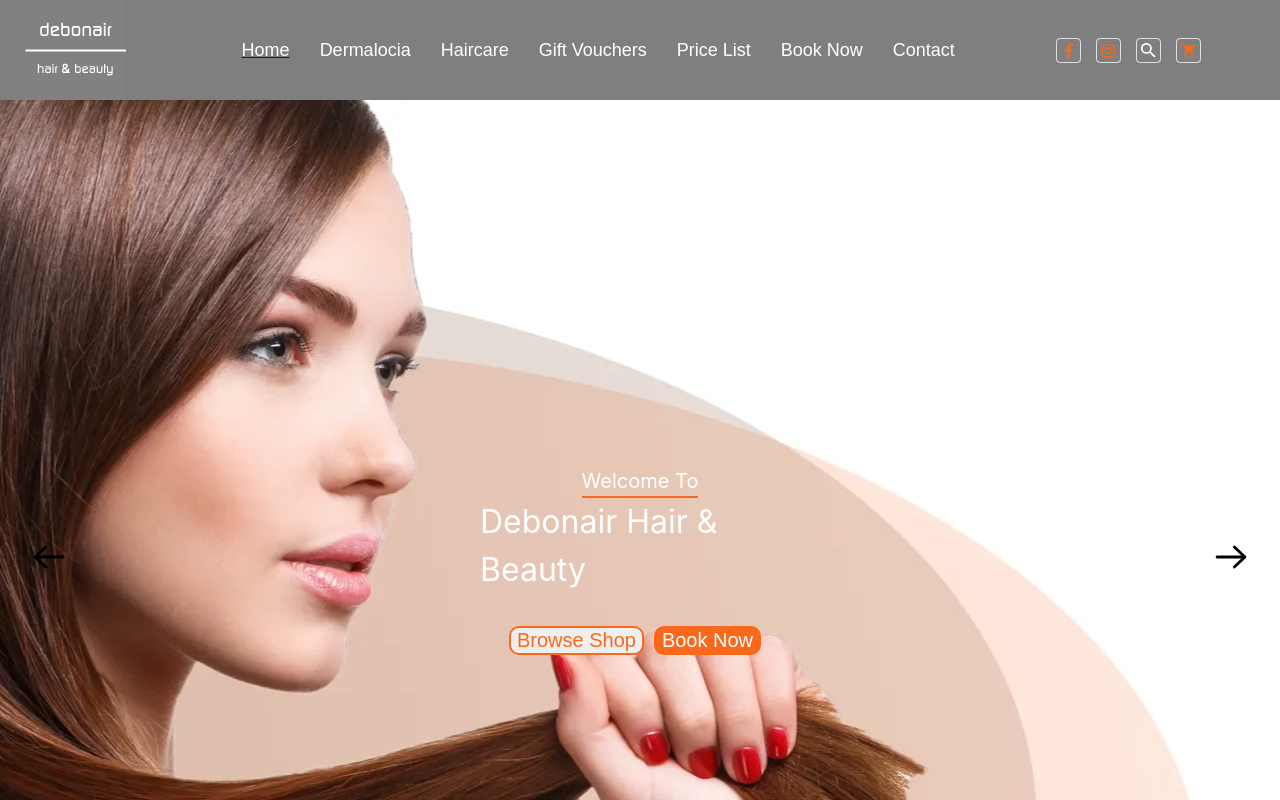
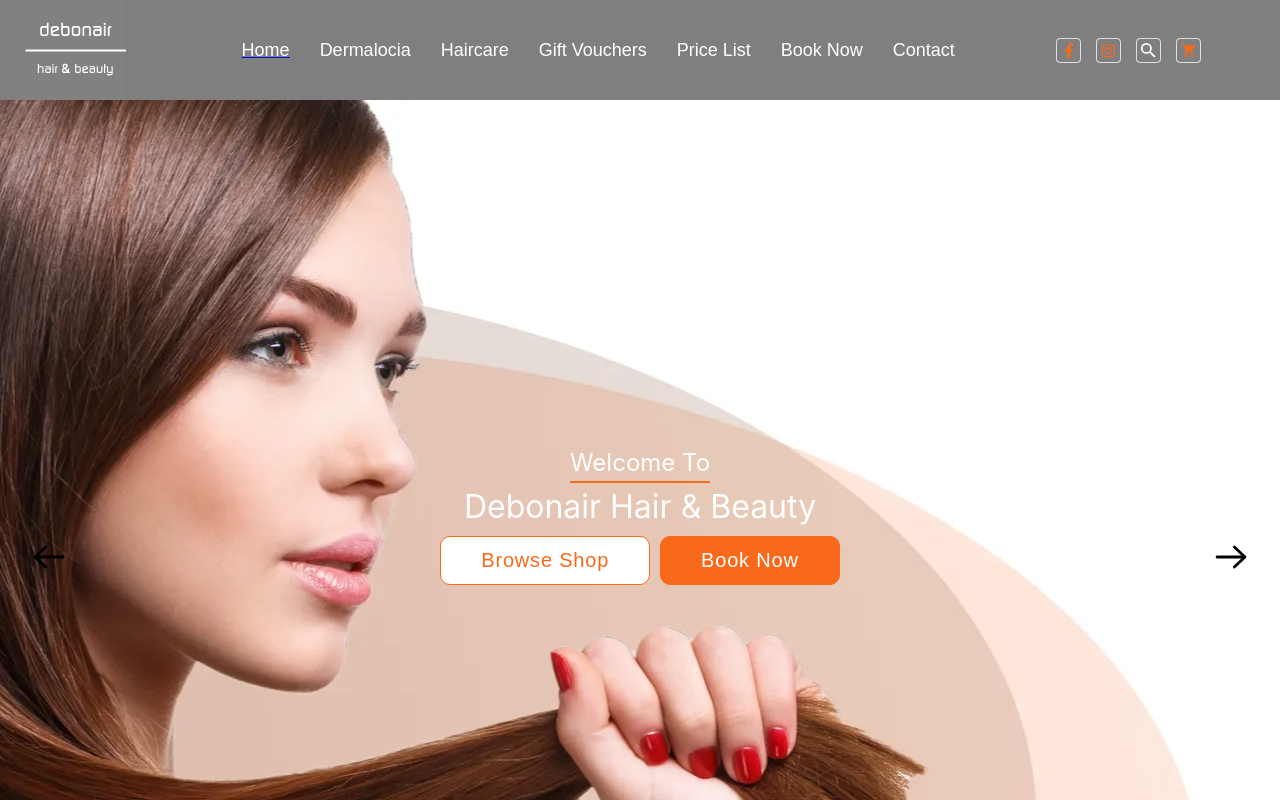
Before and after one commit to KevinG2001/hairSalonWebsite, a React (Vite) app: page / in a window 1280 px wide. Shown: the top 800 px of the page. Built offline with nearby package versions, Linux system fonts and the light colour scheme.

Commit message:
Changed the styling of slideshow

```diff
--- a/src/styling/slideStyles.module.scss
+++ b/src/styling/slideStyles.module.scss
@@ -22,11 +22,12 @@
   display: flex;
   align-items: center;
   flex-direction: column;
-  width: 25%;
+  width: 430px;
+  height: 230px;
   font-size: 20px;
 
   .slideTitle {
-    font-size: 20px;
+    font-size: 24px;
     color: white;
     border-bottom: 2px $orangehighlight-colour solid;
   }
@@ -35,13 +36,14 @@
     color: white;
   }
   .slideButtonHolder button {
-    margin-top: 32px;
+    background-color: white;
+    color: $orangehighlight-colour;
+    border: 1px solid $orangehighlight-colour;
+    border-radius: 10px;
+    padding: 12px 40px;
+    margin: 5px;
     font-size: 20px;
-    color: $orangehighlight-colour;
-    margin-right: 10px;
-    border-radius: 10px;
-    border: 2px $orangehighlight-colour solid;
-    cursor: pointer;
+    letter-spacing: 0.8px;
   }
 
   #slideBrowseBtn:hover {
```
